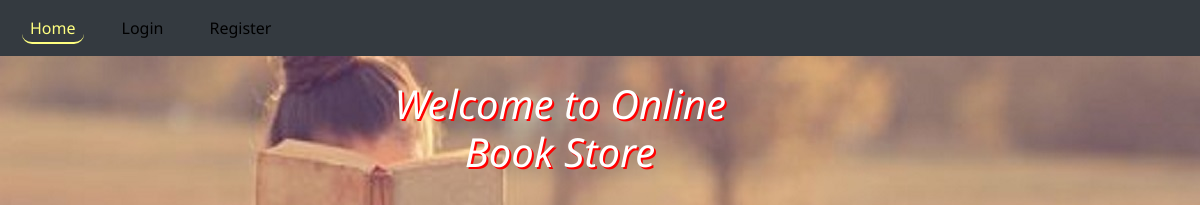
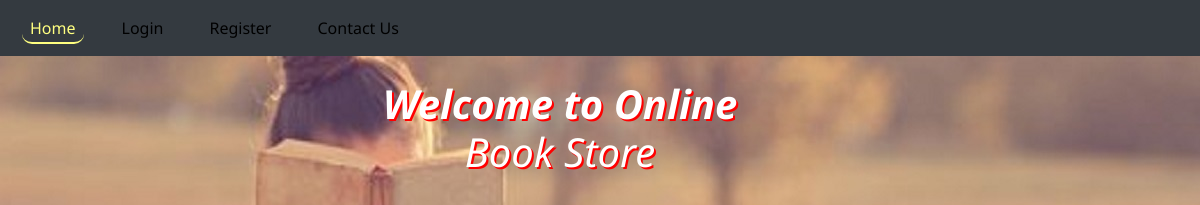
Before and after one commit to nangyaly0/Github-Action-Project, a plain HTML site: page WebContent/index.html in a window 1280 px wide. Shown: the top 205 px of the page, 80-1280 px from the left. Drawn offline with nearby package versions, Linux system fonts and the light colour scheme.

Commit message:
Update index.html
Modified Headings
Added Item 'Contact Us' in navigation bar

```diff
--- a/WebContent/index.html
+++ b/WebContent/index.html
@@ -30,12 +30,15 @@
 					<li class="nav-item"><span><a class="nav-link active" href="index.html">Home</a></span></li>
 					<li class="nav-item "><span><a class="nav-link" href="CustomerLogin.html">Login</a></span></li>
 					<li class="nav-item "><span><a class="nav-link" href="CustomerRegister.html">Register</a></span></li>
+					<li class="nav-item "><span><a class="nav-link" href="CustomerRegister.html">Contact Us</a></span></li>
+
 				</ul>
 				</div>
 			</nav>
 	</header>
 	<br>
-	<div id="topmid"><h1>Welcome to Online <br>Book Store</h1></div>
+	<!--Adding Heading -->
+	<div id="topmid"><h1><b>Welcome to Online</b> <br>Book Store</h1></div>
 	<br>
 	<table class="tab">
 		<tr>
```
